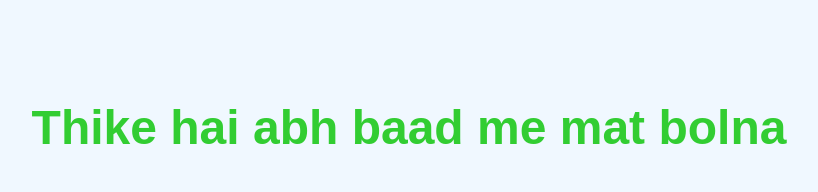
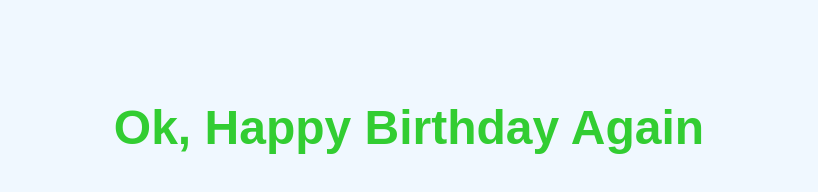
Before and after one commit to ITACHIxddddd/HappyBirthdayKajalDidi, a plain HTML site: page thanks.html in a window 1280 px wide. Shown: the whole page, without its empty margins (231-1049 px from the left). Drawn offline with Linux system fonts and the light colour scheme.

Commit message:
Update thanks.html

```diff
--- a/thanks.html
+++ b/thanks.html
@@ -19,7 +19,7 @@
 </head>
 <body>
 
-    <h1>Thike hai abh baad me mat bolna</h1>
+    <h1>Ok, Happy Birthday Again</h1>
 
 </body>
 </html>
```
